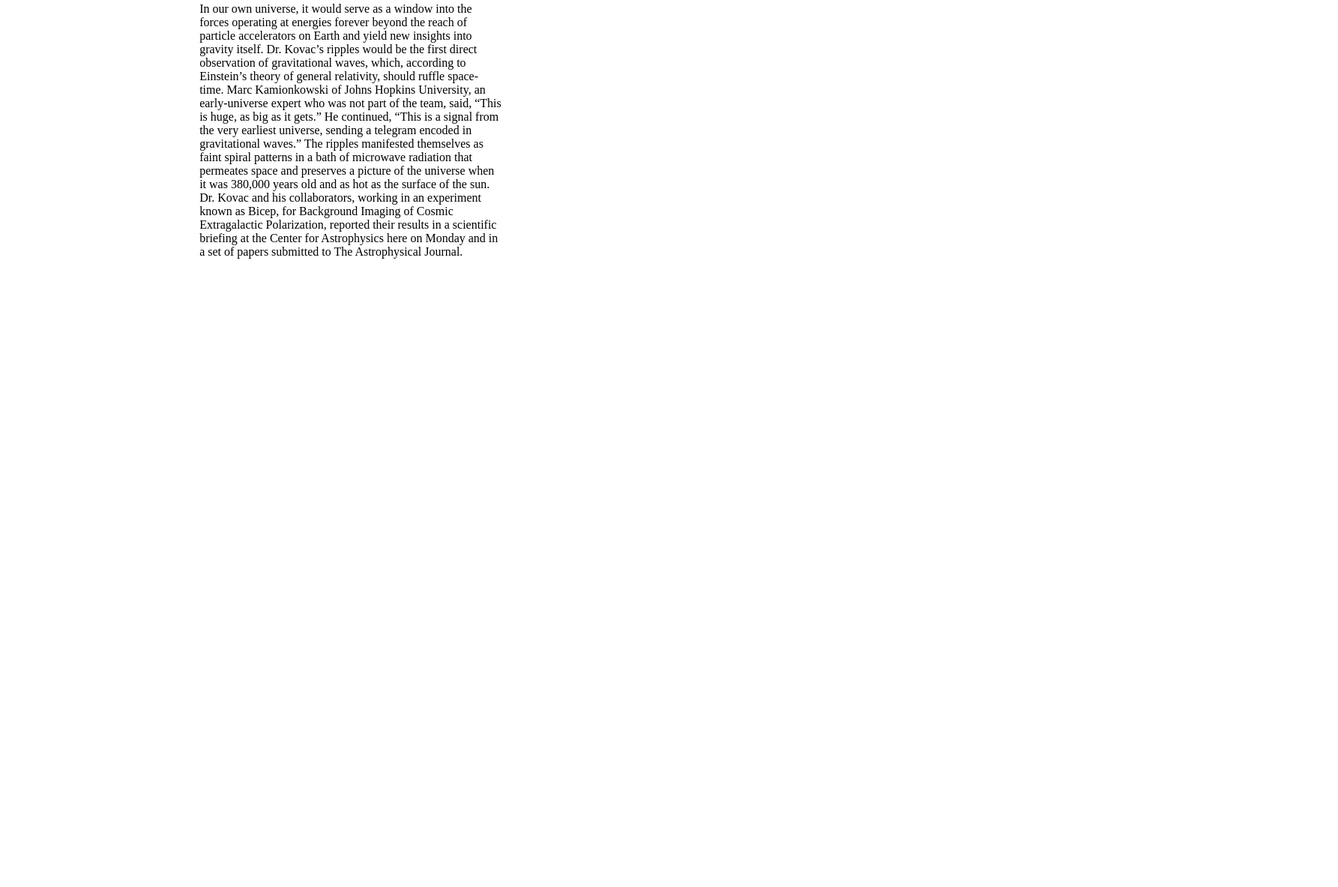
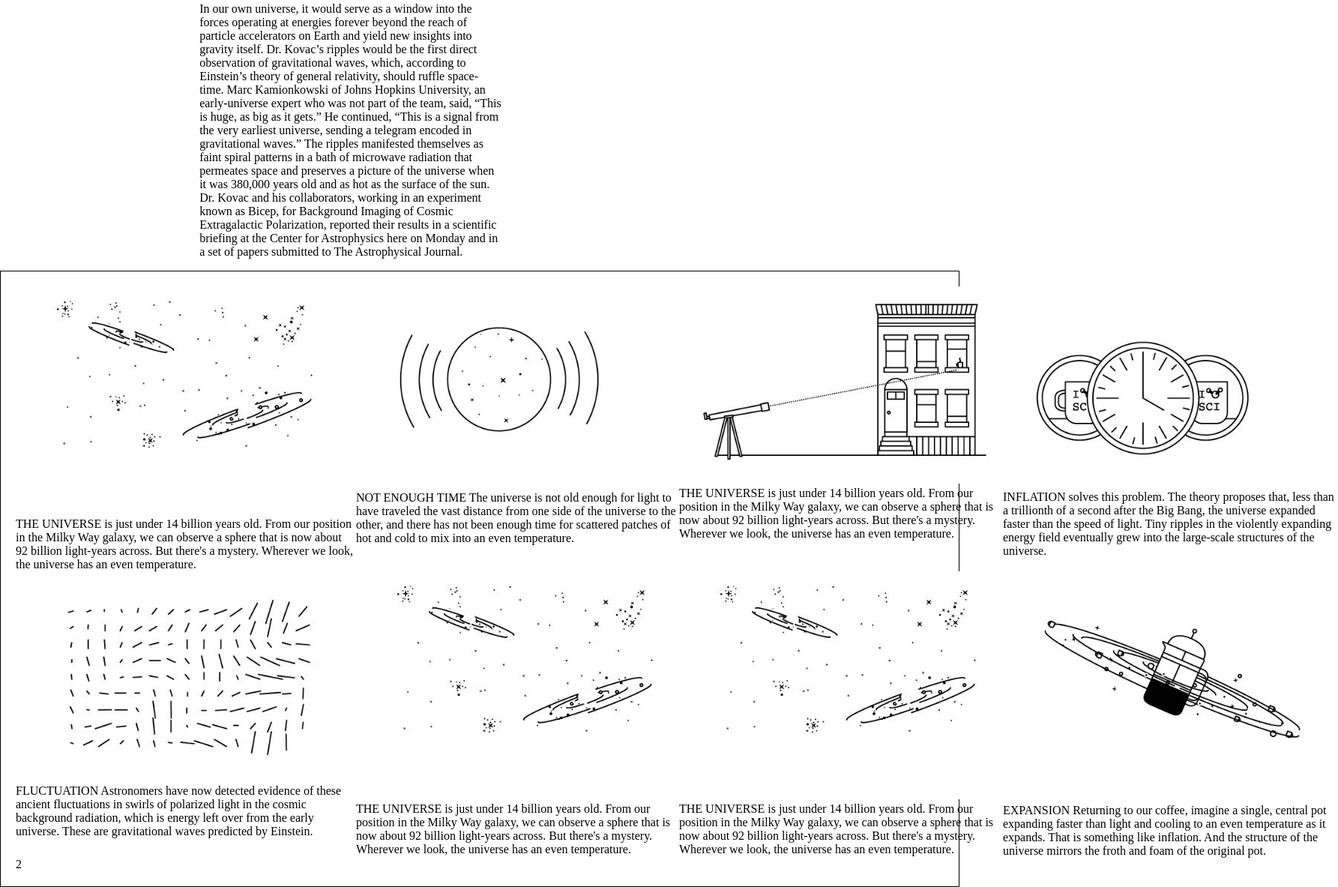
Before and after one commit to rloterh/NYTPageClone, a plain HTML site: page index.html in a window 1280 px wide. Shown: the part 1956-3139 px from the top of the page at 75% size, 1785 px wide, since content can reach past the window. Before the commit the page ends 2317 px from the top, so only its background shows below. Drawn offline with nearby package versions, Linux system fonts and the light colour scheme.

Commit message:
added grid section for inflation

```diff
--- a/css/styles.css
+++ b/css/styles.css
@@ -101,7 +101,7 @@ h1>span{
   color: #a7a8a7;
 }
 
-article {
+.main-article {
   display: flex;
   flex-direction: column;
   align-items: flex-start;
@@ -154,3 +154,14 @@ section aside div {
 .real-container {
   width: 90%;
 }
+
+.inflation-grid-container{
+  display: grid;
+  border: 1px solid #000;
+  grid-template-columns: auto auto auto auto;
+  padding: 20px;
+}
+
+.inflation-description{
+  display: block;
+}
--- a/index.html
+++ b/index.html
@@ -2,7 +2,10 @@
 <!--[if lt IE 7]>      <html class="no-js lt-ie9 lt-ie8 lt-ie7"> <![endif]-->
 <!--[if IE 7]>         <html class="no-js lt-ie9 lt-ie8"> <![endif]-->
 <!--[if IE 8]>         <html class="no-js lt-ie9"> <![endif]-->
-<!--[if gt IE 8]><!--> <html class="no-js"> <!--<![endif]-->
+<!--[if gt IE 8]><!-->
+<html class="no-js">
+<!--<![endif]-->
+
 <head>
   <meta charset="utf-8">
   <meta http-equiv="X-UA-Compatible" content="IE=edge">
@@ -11,6 +14,7 @@
   <meta name="viewport" content="width=device-width, initial-scale=1">
   <link rel="stylesheet" href="css/styles.css">
 </head>
+
 <body>
   <!--[if lt IE 7]>
       <p class="browsehappy">You are using an <strong>outdated</strong> browser. Please <a href="#">upgrade your browser</a> to improve your experience.</p>
@@ -27,7 +31,7 @@
 
       <div class="nav-right-container">
         <span id="nav-right-suscribe">Suscribe now</span>
-          <form ><button>Log in</button></form>
+        <form><button>Log in</button></form>
       </div>
     </nav>
   </header>
@@ -36,14 +40,14 @@
       <div class="real-container">
         <h1>Space Ripples Reveal Big Bang’s<br><span>Smoking Gun</span></h1>
         <div class="main-img">
-            <img src="./images/nyt-cosmos-superJumbo.jpg" alt="cosmos" >
+          <img src="./images/nyt-cosmos-superJumbo.jpg" alt="cosmos">
           <p>
             Alan Guth was one of the first physicists to hypothesize the existence of inflation,
             which explains how the universe expanded so uniformly and so quickly in the instant after
             the Big Bang 13.8 billion years ago.Credit... <span>Friedman for The New York Times</span>
           </p>
         </div>
-          <article>
+        <article class="main-article">
           <div id="writer">
             <h4>By Dennis Overbye</h4>
           </div>
@@ -60,34 +64,59 @@
           </div>
           <div class="article-content">
             <p>
-                CAMBRIDGE, Mass. — One night late in 1979, an itinerant young physicist named Alan Guth, with a new son and a year’s appointment at Stanford, stayed up late with his notebook and equations, venturing far beyond the world of known physics.
+              CAMBRIDGE, Mass. — One night late in 1979, an itinerant young physicist named Alan Guth, with a new son
+              and a year’s appointment at Stanford, stayed up late with his notebook and equations, venturing far beyond
+              the world of known physics.
 
-                He was trying to understand why there was no trace of some exotic particles that should have been created in the Big Bang. Instead he discovered what might have made the universe bang to begin with. A potential hitch in the presumed course of cosmic evolution could have infused space itself with a special energy that exerted a repulsive force, causing the universe to swell faster than the speed of light for a prodigiously violent instant.
+              He was trying to understand why there was no trace of some exotic particles that should have been created
+              in the Big Bang. Instead he discovered what might have made the universe bang to begin with. A potential
+              hitch in the presumed course of cosmic evolution could have infused space itself with a special energy
+              that exerted a repulsive force, causing the universe to swell faster than the speed of light for a
+              prodigiously violent instant.
 
-                If true, the rapid engorgement would solve paradoxes like why the heavens look uniform from pole to pole and not like a jagged, warped mess. The enormous ballooning would iron out all the wrinkles and irregularities. Those particles were not missing, but would be diluted beyond detection, like spit in the ocean.
+              If true, the rapid engorgement would solve paradoxes like why the heavens look uniform from pole to pole
+              and not like a jagged, warped mess. The enormous ballooning would iron out all the wrinkles and
+              irregularities. Those particles were not missing, but would be diluted beyond detection, like spit in the
+              ocean.
 
               “SPECTACULAR REALIZATION,” Dr. Guth wrote across the top of the page and drew a double box around it.
-                On Monday, Dr. Guth’s starship came in. Radio astronomers reported that they had seen the beginning of the Big Bang, and that his hypothesis, known undramatically as inflation, looked right.
+              On Monday, Dr. Guth’s starship came in. Radio astronomers reported that they had seen the beginning of the
+              Big Bang, and that his hypothesis, known undramatically as inflation, looked right.
 
-                Reaching back across 13.8 billion years to the first sliver of cosmic time with telescopes at the South Pole, a team of astronomers led by John
-                 M. Kovac of the Harvard-Smithsonian Center for Astrophysics detected ripples in the fabric of space-time — so-called gravitational waves — the
-                  signature of a universe being wrenched violently apart when it was roughly a trillionth of a trillionth of a trillionth of a second old. They
-                   are the long-sought smoking-gun evidence of inflation, proof, Dr. Kovac and his colleagues say, that Dr. Guth was correct.
-                   On Monday, Dr. Guth’s starship came in. Radio astronomers reported that they had seen the beginning of the Big Bang, and that his hypothesis, known undramatically as inflation, looked right.
+              Reaching back across 13.8 billion years to the first sliver of cosmic time with telescopes at the South
+              Pole, a team of astronomers led by John
+              M. Kovac of the Harvard-Smithsonian Center for Astrophysics detected ripples in the fabric of space-time —
+              so-called gravitational waves — the
+              signature of a universe being wrenched violently apart when it was roughly a trillionth of a trillionth of
+              a trillionth of a second old. They
+              are the long-sought smoking-gun evidence of inflation, proof, Dr. Kovac and his colleagues say, that Dr.
+              Guth was correct.
+              On Monday, Dr. Guth’s starship came in. Radio astronomers reported that they had seen the beginning of the
+              Big Bang, and that his hypothesis, known undramatically as inflation, looked right.
 
-                Reaching back across 13.8 billion years to the first sliver of cosmic time with telescopes at the South Pole, a team of astronomers led
-                 by John M. Kovac of the Harvard-Smithsonian Center for Astrophysics detected ripples in the fabric of space-time — so-called gravitational
-                  waves — the signature of a universe being wrenched violently apart when it was roughly a trillionth of a trillionth of a trillionth of
-                   a second old. They are the long-sought smoking-gun evidence of inflation, proof, Dr. Kovac and his colleagues say, that Dr. Guth was
+              Reaching back across 13.8 billion years to the first sliver of cosmic time with telescopes at the South
+              Pole, a team of astronomers led
+              by John M. Kovac of the Harvard-Smithsonian Center for Astrophysics detected ripples in the fabric of
+              space-time — so-called gravitational
+              waves — the signature of a universe being wrenched violently apart when it was roughly a trillionth of a
+              trillionth of a trillionth of
+              a second old. They are the long-sought smoking-gun evidence of inflation, proof, Dr. Kovac and his
+              colleagues say, that Dr. Guth was
               correct.
-                   Inflation has been the workhorse of cosmology for 35 years, though many, including Dr. Guth, wondered whether it could ever be proved.
+              Inflation has been the workhorse of cosmology for 35 years, though many, including Dr. Guth, wondered
+              whether it could ever be proved.
 
-                  If corroborated, Dr. Kovac’s work will stand as a landmark in science comparable to the recent discovery of dark energy pushing the
-                  universe apart, or of the Big Bang itself. It would open vast realms of time and space and energy to science and speculation.
+              If corroborated, Dr. Kovac’s work will stand as a landmark in science comparable to the recent discovery
+              of dark energy pushing the
+              universe apart, or of the Big Bang itself. It would open vast realms of time and space and energy to
+              science and speculation.
 
-                  Confirming inflation would mean that the universe we see, extending 14 billion light-years in space with its hundreds of billions of
-                  galaxies, is only an infinitesimal patch in a larger cosmos whose extent, architecture and fate are unknowable. Moreover, beyond our
-                  own universe there might be an endless number of other universes bubbling into frothy eternity, like a pot of pasta water boiling over.
+              Confirming inflation would mean that the universe we see, extending 14 billion light-years in space with
+              its hundreds of billions of
+              galaxies, is only an infinitesimal patch in a larger cosmos whose extent, architecture and fate are
+              unknowable. Moreover, beyond our
+              own universe there might be an endless number of other universes bubbling into frothy eternity, like a pot
+              of pasta water boiling over.
               <div class="article-subscribe">
                 <p>
                   Thanks for reading The Times.<br>
@@ -97,20 +126,27 @@
             </p>
             <h3>‘As Big as It Gets’</h3>
             <p>
-                In our own universe, it would serve as a window into the forces operating at energies forever beyond the reach of particle accelerators
-                 on Earth and yield new insights into gravity itself. Dr. Kovac’s ripples would be the first direct observation of gravitational waves,
+              In our own universe, it would serve as a window into the forces operating at energies forever beyond the
+              reach of particle accelerators
+              on Earth and yield new insights into gravity itself. Dr. Kovac’s ripples would be the first direct
+              observation of gravitational waves,
               which, according to Einstein’s theory of general relativity, should ruffle space-time.
 
-                Marc Kamionkowski of Johns Hopkins University, an early-universe expert who was not part of the team, said, “This is huge, as big as it
+              Marc Kamionkowski of Johns Hopkins University, an early-universe expert who was not part of the team,
+              said, “This is huge, as big as it
               gets.”
 
-                He continued, “This is a signal from the very earliest universe, sending a telegram encoded in gravitational waves.”
+              He continued, “This is a signal from the very earliest universe, sending a telegram encoded in
+              gravitational waves.”
 
-                The ripples manifested themselves as faint spiral patterns in a bath of microwave radiation that permeates space and preserves a picture
+              The ripples manifested themselves as faint spiral patterns in a bath of microwave radiation that permeates
+              space and preserves a picture
               of the universe when it was 380,000 years old and as hot as the surface of the sun.
 
-                Dr. Kovac and his collaborators, working in an experiment known as Bicep, for Background Imaging of Cosmic Extragalactic Polarization,
-                reported their results in a scientific briefing at the Center for Astrophysics here on Monday and in a set of papers submitted to The
+              Dr. Kovac and his collaborators, working in an experiment known as Bicep, for Background Imaging of Cosmic
+              Extragalactic Polarization,
+              reported their results in a scientific briefing at the Center for Astrophysics here on Monday and in a set
+              of papers submitted to The
               Astrophysical Journal.
             </p>
           </div>
@@ -122,7 +158,7 @@
         <h5>Editors’ Picks</h5>
         <div>
           <img src="https://static01.nyt.com/images/2020/06/10/arts/08cleveland-art1/08cleveland-art1-square640.jpg?quality=75&a
-                uto=webp&disable=upscale&width=350" alt="man" >
+                uto=webp&disable=upscale&width=350" alt="man">
           <p>A museum cancelled a show about Police brutality. Here's the art</p>
         </div>
         <div>
@@ -142,7 +178,53 @@
         </div>
 
       </aside>
+
+
     </section>
+    <div class="inflation-grid-container">
+      <div class="inflation-item">
+        <img src="images/the-universe.JPG" alt="the universe photo">
+        <article class="inflation-description">THE UNIVERSE  is just under 14 billion years old. From our position in the Milky Way galaxy, we can observe a sphere that is now about 92 billion light-years across. But there's a mystery. Wherever we look, the universe has an even temperature.</article>
+      </div>
+
+      <div class="inflation-item">
+        <img src="images/not-enough-time.JPG" alt="not enough time photo">
+        <article class="inflation-description">NOT ENOUGH TIME  The universe is not old enough for light to have traveled the vast distance from one side of the universe to the other, and there has not been enough time for scattered patches of hot and cold to mix into an even temperature.</article>
+      </div>
+
+      <div class="inflation-item">
+        <img src="images/coffee-distance.JPG" alt="coffee distance photo">
+        <article class="inflation-description">THE UNIVERSE  is just under 14 billion years old. From our position in the Milky Way galaxy, we can observe a sphere that is now about 92 billion light-years across. But there's a mystery. Wherever we look, the universe has an even temperature.</article>
+      </div>
+
+      <div class="inflation-item">
+        <img src="images/still-not-enough-time.JPG" alt="still not enough time photo">
+        <article class="inflation-description">INFLATION  solves this problem. The theory proposes that, less than a trillionth of a second after the Big Bang, the universe expanded faster than the speed of light. Tiny ripples in the violently expanding energy field eventually grew into the large-scale structures of the universe.</article>
+      </div>
+
+      <div class="inflation-item">
+        <img src="images/flactuation.JPG" alt="flactuation photo">
+        <article class="inflation-description">FLUCTUATION  Astronomers have now detected evidence of these ancient fluctuations in swirls of polarized light in the cosmic background radiation, which is energy left over from the early universe. These are gravitational waves predicted by Einstein.</article>
+      </div>
+
+      <div class="inflation-item">
+        <img src="images/the-universe.JPG" alt="the universe photo">
+        <article class="inflation-description">THE UNIVERSE  is just under 14 billion years old. From our position in the Milky Way galaxy, we can observe a sphere that is now about 92 billion light-years across. But there's a mystery. Wherever we look, the universe has an even temperature.</article>
+      </div>
+
+      <div class="inflation-item">
+        <img src="images/the-universe.JPG" alt="the universe photo">
+        <article class="inflation-description">THE UNIVERSE  is just under 14 billion years old. From our position in the Milky Way galaxy, we can observe a sphere that is now about 92 billion light-years across. But there's a mystery. Wherever we look, the universe has an even temperature.</article>
+      </div>
+
+      <div class="inflation-item">
+        <img src="images/expansion.JPG" alt="expansion photo">
+        <article class="inflation-description">EXPANSION  Returning to our coffee, imagine a single, central pot expanding faster than light and cooling to an even temperature as it expands. That is something like inflation. And the structure of the universe mirrors the froth and foam of the original pot.</article>
+      </div>
+      <div class="inflation-item">2</div>
+
+    </div>
   </main>
 </body>
+
 </html>
```
Also changed, not shown: images/coffee-distance.JPG (added), images/coffee-everywhere.JPG (added), images/coffee-everywhere.png (added), images/distance-coffee.png (added), images/expansion.JPG (added), images/expansion.png (added), images/flactuation.JPG (added), images/flactuation.png (added), images/flactuation2.png (added), images/inflation-945.png (added), images/inflation.JPG (added), images/inflation.png (added), images/not-enogh-time.png (added), images/not-enough-time.JPG (added), 3 more files. Lines whose indentation alone changed are shown as unchanged.
